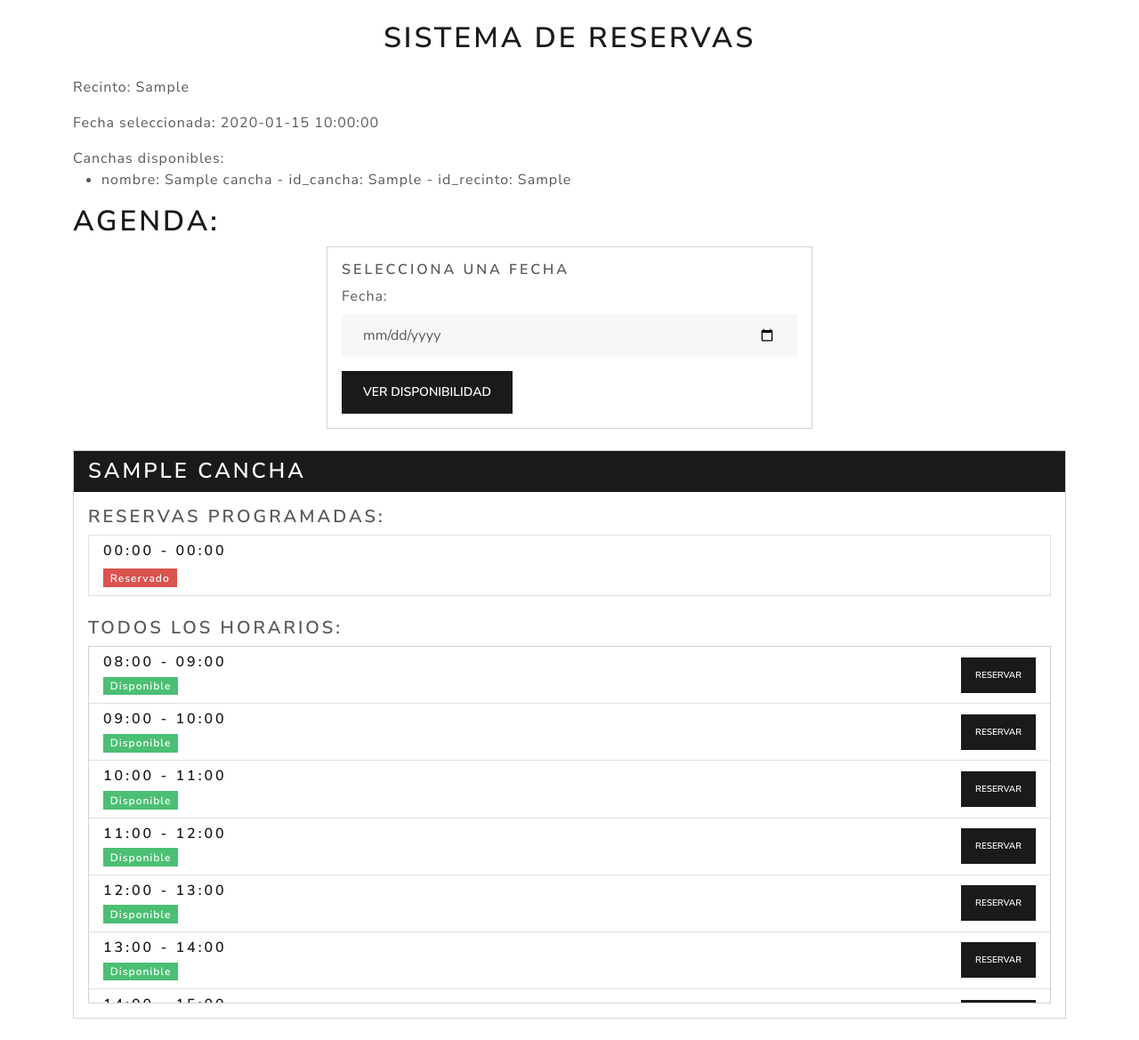
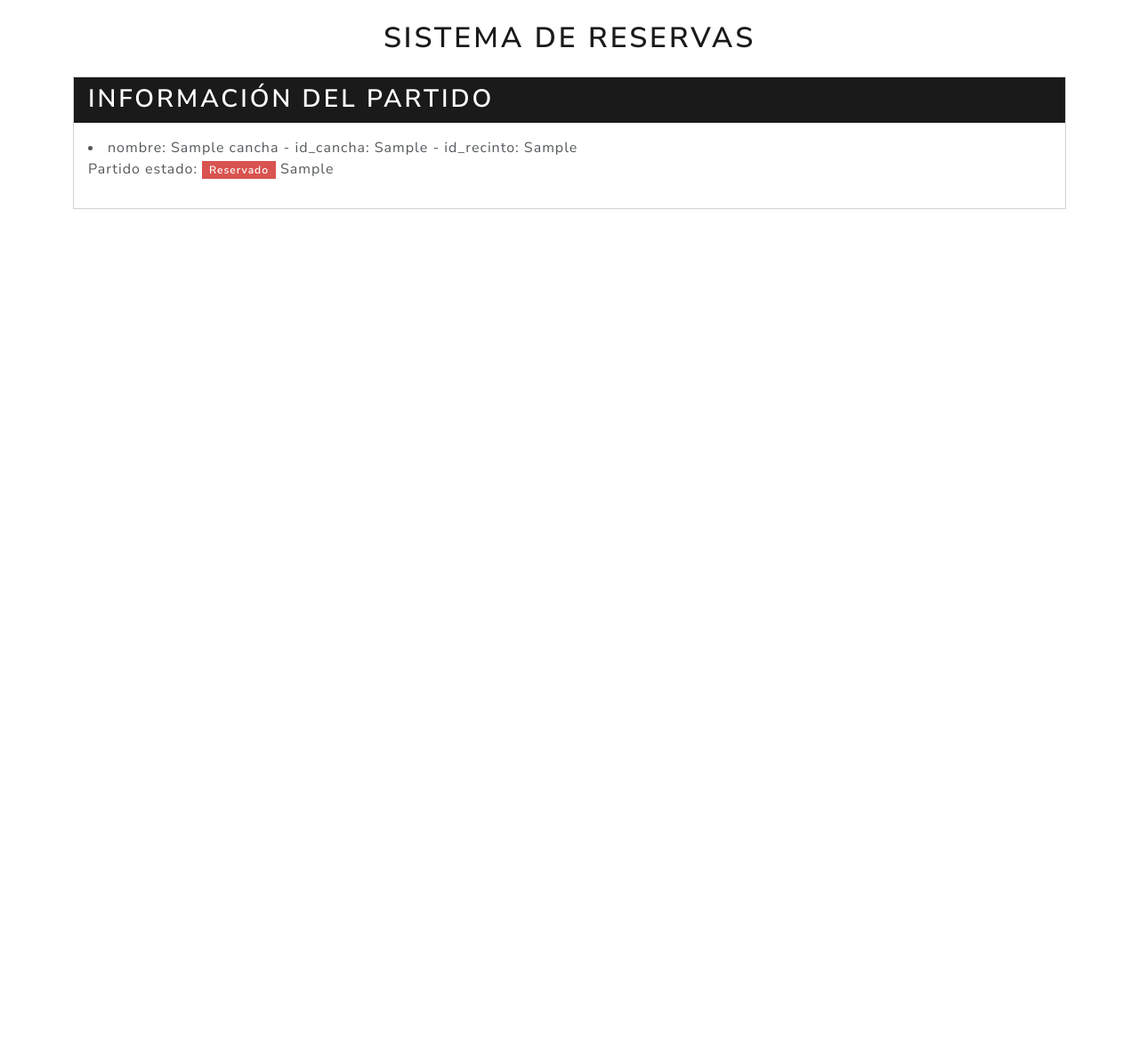
Before and after one commit to ever4ever-ing/nf1-m0d, a Flask app: template flask_app/templates/agenda.html in a window 1280 px wide. Shown: the whole page at 89% size. After the commit the page ends 235 px from the top, so only its background shows below. Run offline with Flask 3, Linux system fonts and the light colour scheme; the template is opened without the code that fills it: most values are stand-ins (such as "Sample title", 1, 10 or a date in 2020).

Commit message:
FEAT: Partido con reserva OK!

```diff
--- a/flask_app/templates/agenda.html
+++ b/flask_app/templates/agenda.html
@@ -24,17 +24,21 @@
         {% endif %}
         {% endwith %}
 
-
-        <p>Recinto: {{id_recinto}}</p>
-        <p>Fecha seleccionada: {{ fecha_seleccionada }}</p>
-        Canchas disponibles:
-        <ul>
-
+        <!-- Información del recinto y partido -->
+        <div class="card mb-4">
+            <div class="card-header bg-primary text-white">
+                <h2 class="mb-0">Información del partido</h2>
+            </div>
+            <div class="card-body">
             {% for cancha in canchas %}
             <li>nombre: {{ cancha.nombre}} - id_cancha: {{ cancha.id_cancha}} - id_recinto: {{cancha.id_recinto}}</li>
             {% endfor %}
         </ul>
-
+        <p>Partido estado:
+            {% if partido.id_reserva == none %}
+                <span class="badge bg-success">Sin reserva</span>
+                <span>{{partido.id_reserva}}</span>
+                </span>
                 <h1>AGENDA:</h1>
 
                 <div class="row justify-content-center mb-4">
@@ -43,7 +47,7 @@
                             <div class="card-body">
                                 <h5 class="card-title">Selecciona una fecha</h5>
                                 <form id="date-form" method="GET"
-                            action="{{ url_for('agendar_recinto', id_recinto=id_recinto) }}">
+                                    action="{{ url_for('agendar_recinto', id_recinto=id_recinto, id_partido=partido.id_partido)  }}">
                                     <div class="mb-3">
                                         <label for="fecha" class="form-label">Fecha:</label>
                                         <input type="date" id="fecha" name="fecha" class="form-control"
@@ -157,7 +161,7 @@
                                                             </form>
                                                         {% endif %}
                                                     {% else %}
-                                                <form method="POST" action="{{ url_for('reservar', id_cancha=cancha.id_cancha) }}" class="d-inline">
+                                                        <form method="POST" action="{{ url_for('reservar', id_cancha=cancha.id_cancha, id_partido=partido.id_partido) }}" class="d-inline">
                                                             <input type="hidden" name="fecha_reserva" value="{{ fecha_seleccionada }}">
                                                             <input type="hidden" name="hora_inicio" value="{{ hora }}:00">
                                                             <input type="hidden" name="hora_fin" value="{{ hora + 1 }}:00">
@@ -174,6 +178,13 @@
                     </div>
                 </div>
                 {% endfor %}
+            {% else %}
+                <span class="badge bg-danger">Reservado</span>
+                <span>{{partido.id_reserva}}</span>
+            {% endif %}
+        </p>
+
+
 
         <!-- Google Calendar Appointment Scheduling begin
     <iframe
--- a/flask_app/templates/editar_partido.html
+++ b/flask_app/templates/editar_partido.html
@@ -111,7 +111,7 @@
                 {% else %}
                 {% for lugar in recintos %}
                 <div class="col-2">
-                    <a href="{{ url_for('agendar_recinto', id_recinto=lugar.id_recinto) }}"
+                    <a href="{{ url_for('agendar_recinto', id_recinto=lugar.id_recinto, id_partido=partido.id_partido) }}"
                         class="text-decoration-none">
                     <div class="card h-100">
                         {% if lugar.imagen %}
```
Also changed, not shown: flask_app/controllers/recintos.py (+7 -6 lines), flask_app/controllers/reservas.py (+42 -5 lines), flask_app/models/partido.py (+29 -13 lines). Lines whose indentation alone changed are shown as unchanged.
